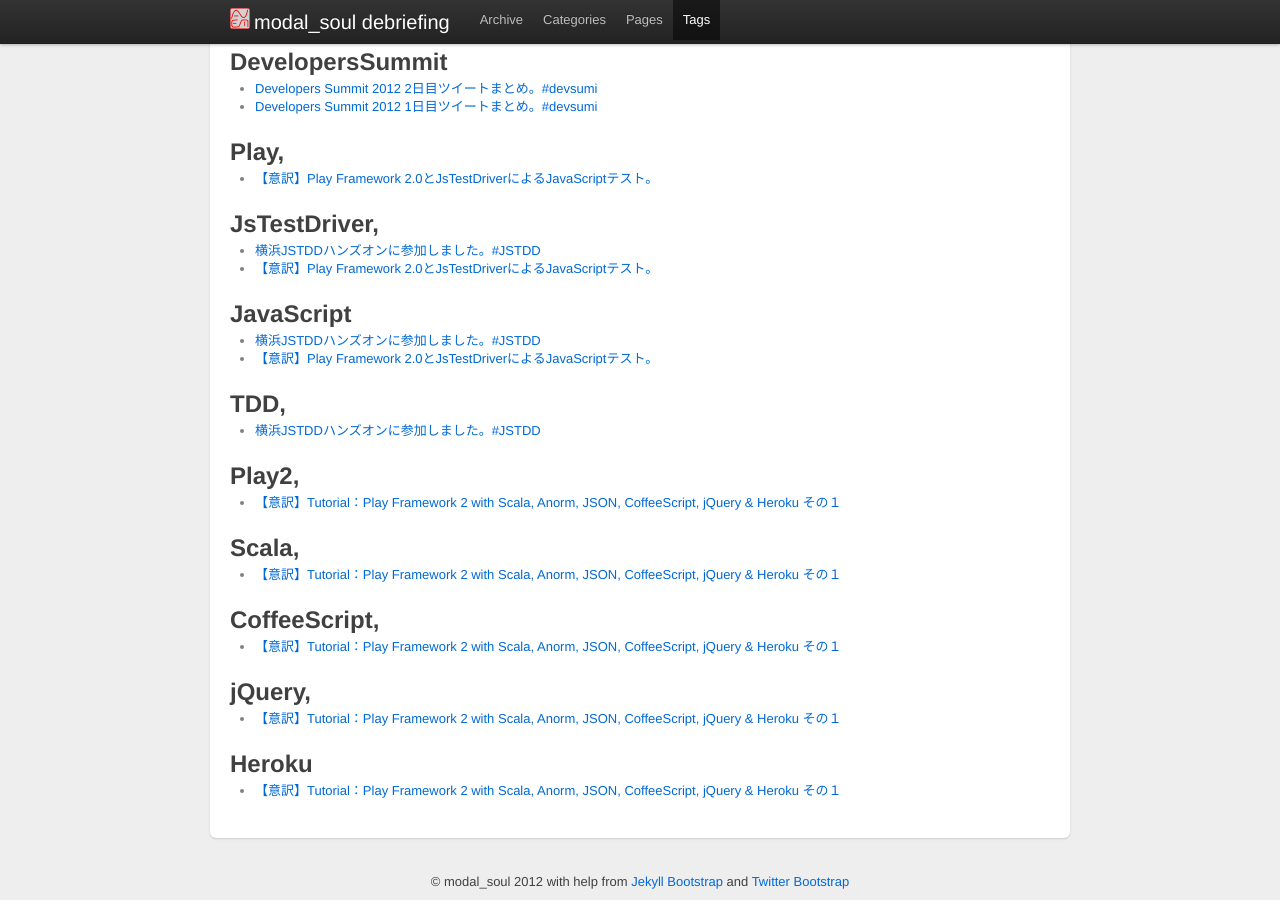
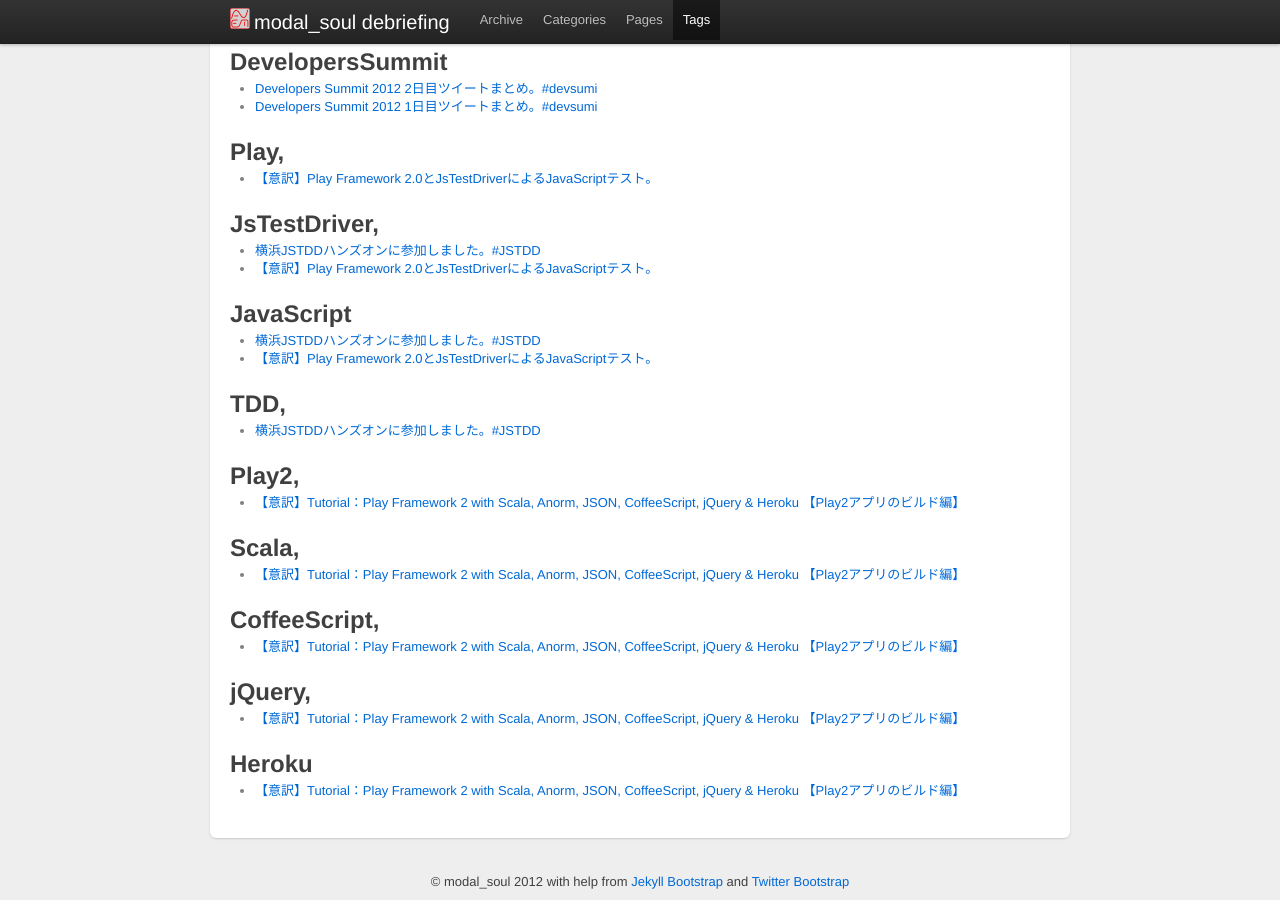
Before and after one commit to modalsoul/old-modalsoul.github.com, a Jekyll site: the page built from tags.html, in a window 1280 px wide and 900 px high, scrolled down 1068 px. Built offline with Jekyll 4.4.1, drawn with Linux system fonts in a browser that asks for light colours; comment, search, counter and statistics services are not loaded.

Commit message:
edit blog

```diff
--- a/_posts/2012-02-29-play2-scala-anorm-json-coffeescript-jquery-heroku.md
+++ b/_posts/2012-02-29-play2-scala-anorm-json-coffeescript-jquery-heroku.md
@@ -1,10 +1,10 @@
 ---
 layout: post
-title: 【意訳】Tutorial：Play Framework 2 with Scala, Anorm, JSON, CoffeeScript, jQuery & Heroku その１
+title: 【意訳】Tutorial：Play Framework 2 with Scala, Anorm, JSON, CoffeeScript, jQuery & Heroku 【Play2アプリのビルド編】
 tags: Play2, Scala, CoffeeScript, jQuery, Heroku
 categories: Programing
 ---
-【意訳】Tutorial: Play Framework2 with Scala, Anorm, JSON, CoffeeScript, jQuery & Heroku　その１
+【意訳】Tutorial: Play Framework2 with Scala, Anorm, JSON, CoffeeScript, jQuery & Heroku　【Play2アプリのビルド編】
 -----------------
 
 元記事は[こちら](http://www.jamesward.com/2012/02/21/play-framework-2-with-scala-anorm-json-coffeescript-jquery-heroku)
```
